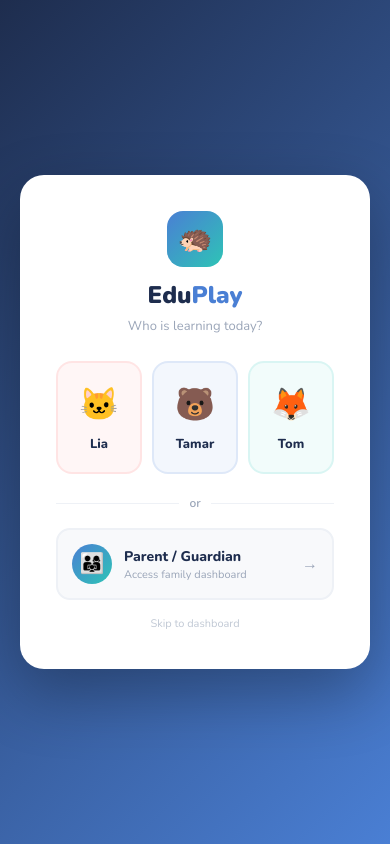
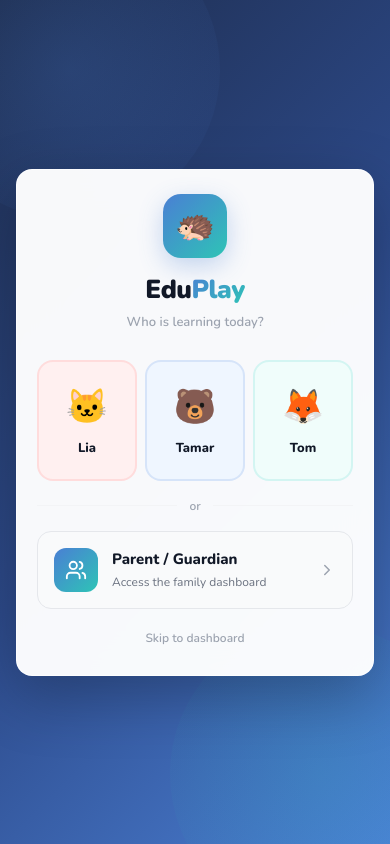
Before and after one commit to Oran-Honoshi/eduplay, a Next.js app: page /login in a window 390 px wide. Built offline with nearby package versions, Linux system fonts and the light colour scheme.

Commit message:
feat: login page mobile responsive + Lucide icons + password show/hide

```diff
--- a/src/app/login/page.tsx
+++ b/src/app/login/page.tsx
@@ -1,24 +1,35 @@
 'use client'
 import { useState } from 'react'
+import { Lock, Eye, EyeOff, ChevronRight, ArrowLeft, Users } from 'lucide-react'
 
 const FAMILY_ID = '11111111-1111-1111-1111-111111111111'
 
+const mobileStyles = `
+  @media (max-width: 480px) {
+    .login-card { padding: 24px 20px !important; border-radius: 16px !important; }
+    .child-grid { grid-template-columns: repeat(3,1fr) !important; gap: 8px !important; }
+    .numpad { max-width: 100% !important; }
+    .numpad button { padding: 14px 8px !important; }
+  }
+`
+
 export default function LoginPage() {
-  const [mode, setMode]       = useState<'choose'|'pin'|'parent'>('choose')
-  const [parents, setParents] = useState<any[]>([])
+  const [mode, setMode]             = useState<'choose'|'pin'|'parent'>('choose')
+  const [parents, setParents]       = useState<any[]>([])
   const [selectedChild, setSelectedChild]   = useState<any>(null)
   const [selectedParent, setSelectedParent] = useState<any>(null)
-  const [pin, setPin]         = useState('')
-  const [password, setPassword] = useState('')
-  const [error, setError]     = useState('')
-  const [loading, setLoading] = useState(false)
-  const [shake, setShake]     = useState(false)
+  const [pin, setPin]               = useState('')
+  const [password, setPassword]     = useState('')
+  const [showPass, setShowPass]     = useState(false)
+  const [error, setError]           = useState('')
+  const [loading, setLoading]       = useState(false)
+  const [shake, setShake]           = useState(false)
   const [parentsLoaded, setParentsLoaded] = useState(false)
 
   const CHILD_AVATARS = [
-    { emoji:'🐱', name:'Lia',   color:'#FF6B6B' },
-    { emoji:'🐻', name:'Tamar', color:'#4A7FD4' },
-    { emoji:'🦊', name:'Tom',   color:'#2EC4B6' },
+    { emoji:'🐱', name:'Lia',   color:'#FF6B6B', bg:'#FFF0F0' },
+    { emoji:'🐻', name:'Tamar', color:'#4A7FD4', bg:'#EFF6FF' },
+    { emoji:'🦊', name:'Tom',   color:'#2EC4B6', bg:'#F0FDFB' },
   ]
 
   function triggerShake() {
@@ -29,11 +40,11 @@ export default function LoginPage() {
   async function loadParents() {
     if (parentsLoaded) return
     try {
-      const res = await fetch(`/api/parents?familyId=${FAMILY_ID}`)
+      const res  = await fetch(`/api/parents?familyId=${FAMILY_ID}`)
       const data = await res.json()
       setParents(data.parents || [])
     } catch {
-      setParents([{ id:'default', name:'Parent', avatar_emoji:'👤', password:'eduplay2024' }])
+      setParents([{ id:'default', name:'Parent', avatar_emoji:'👤' }])
     }
     setParentsLoaded(true)
   }
@@ -67,7 +78,7 @@ export default function LoginPage() {
     setLoading(true)
     setError('')
     try {
-      const res = await fetch('/api/login', {
+      const res  = await fetch('/api/login', {
         method: 'POST',
         headers: { 'Content-Type': 'application/json' },
         body: JSON.stringify({ pin: pinValue, familyId: FAMILY_ID }),
@@ -94,14 +105,10 @@ export default function LoginPage() {
     setLoading(true)
     setError('')
     try {
-      const res = await fetch('/api/login', {
+      const res  = await fetch('/api/login', {
         method: 'POST',
         headers: { 'Content-Type': 'application/json' },
-        body: JSON.stringify({
-          password,
-          familyId: FAMILY_ID,
-          parentId: selectedParent?.id,
-        }),
+        body: JSON.stringify({ password, familyId: FAMILY_ID, parentId: selectedParent?.id }),
       })
       const data = await res.json()
       if (data.success) {
@@ -119,75 +126,125 @@ export default function LoginPage() {
   }
 
   return (
-    <div style={{ minHeight:'100vh', background:'linear-gradient(135deg,#1E2D4E,#4A7FD4)', display:'flex', alignItems:'center', justifyContent:'center', padding:'20px', fontFamily:'"Nunito",sans-serif' }}>
-      <div style={{ background:'white', borderRadius:'24px', padding:'36px', maxWidth:'440px', width:'100%', boxShadow:'0 24px 64px rgba(0,0,0,0.3)', textAlign:'center', position:'relative' }}>
+    <div style={{ minHeight:'100vh', background:'linear-gradient(135deg,#1E2D4E 0%,#2D4A8A 50%,#4A7FD4 100%)', display:'flex', alignItems:'center', justifyContent:'center', padding:'16px', fontFamily:'"Nunito",sans-serif', position:'relative', overflow:'hidden' }}>
+      <style>{mobileStyles}</style>
+
+      {/* Decorative blobs */}
+      <div style={{ position:'absolute', top:'-80px', left:'-80px', width:'300px', height:'300px', borderRadius:'50%', background:'radial-gradient(circle,rgba(74,127,212,0.2),transparent)', pointerEvents:'none' }}/>
+      <div style={{ position:'absolute', bottom:'-80px', right:'-80px', width:'300px', height:'300px', borderRadius:'50%', background:'radial-gradient(circle,rgba(46,196,182,0.15),transparent)', pointerEvents:'none' }}/>
+
+      <div className="login-card" style={{ background:'rgba(255,255,255,0.97)', backdropFilter:'blur(20px)', borderRadius:'24px', padding:'36px 32px', maxWidth:'420px', width:'100%', boxShadow:'0 20px 60px rgba(0,0,0,0.25)', border:'1px solid rgba(255,255,255,0.8)', textAlign:'center', position:'relative' }}>
 
         {/* Logo */}
-        <div style={{ marginBottom:'24px' }}>
-          <div style={{ width:'56px', height:'56px', background:'linear-gradient(135deg,#4A7FD4,#2EC4B6)', borderRadius:'16px', display:'flex', alignItems:'center', justifyContent:'center', fontSize:'28px', margin:'0 auto 10px' }}>🦔</div>
-          <div style={{ fontWeight:900, fontSize:'24px', color:'#1E2D4E' }}>
-            Edu<span style={{ color:'#4A7FD4' }}>Play</span>
+        <div style={{ marginBottom:'28px' }}>
+          <div style={{ width:'64px', height:'64px', background:'linear-gradient(135deg,#4A7FD4,#2EC4B6)', borderRadius:'18px', display:'flex', alignItems:'center', justifyContent:'center', fontSize:'32px', margin:'0 auto 12px', boxShadow:'0 8px 24px rgba(74,127,212,0.3)' }}>
+            🦔
           </div>
-          <div style={{ fontSize:'13px', color:'#9AA5B8', marginTop:'4px' }}>
-            {mode === 'choose' ? 'Who is learning today?' : mode === 'pin' ? `Hi ${selectedChild?.name}! 👋` : 'Parent Login'}
+          <div style={{ fontWeight:900, fontSize:'26px', color:'#111827', letterSpacing:'-0.02em' }}>
+            Edu<span style={{ background:'linear-gradient(135deg,#4A7FD4,#2EC4B6)', WebkitBackgroundClip:'text', WebkitTextFillColor:'transparent' }}>Play</span>
+          </div>
+          <div style={{ fontSize:'13px', color:'#9CA3AF', marginTop:'4px', fontWeight:600 }}>
+            {mode === 'choose' ? 'Who is learning today?' :
+             mode === 'pin'    ? `Hi ${selectedChild?.name}! 👋` :
+             'Parent Dashboard'}
           </div>
         </div>
 
-        {/* CHOOSE */}
+        {/* ── CHOOSE ── */}
         {mode === 'choose' && (
-          <div style={{ display:'flex', flexDirection:'column', gap:'12px' }}>
-            <div style={{ display:'grid', gridTemplateColumns:'repeat(3,1fr)', gap:'10px', marginBottom:'4px' }}>
+          <div style={{ display:'flex', flexDirection:'column', gap:'16px' }}>
+
+            {/* Children */}
+            <div className="child-grid" style={{ display:'grid', gridTemplateColumns:'repeat(3,1fr)', gap:'10px' }}>
               {CHILD_AVATARS.map(avatar => (
                 <button key={avatar.name} onClick={() => handleChildClick(avatar)}
-                  style={{ padding:'18px 10px', borderRadius:'16px', border:`2px solid ${avatar.color}20`, background:`${avatar.color}10`, cursor:'pointer', transition:'all 0.15s' }}
-                  onMouseEnter={e => { (e.currentTarget as HTMLElement).style.transform='scale(1.05)' }}
-                  onMouseLeave={e => { (e.currentTarget as HTMLElement).style.transform='scale(1)' }}>
-                  <div style={{ fontSize:'32px', marginBottom:'6px' }}>{avatar.emoji}</div>
-                  <div style={{ fontWeight:800, fontSize:'13px', color:'#1E2D4E' }}>{avatar.name}</div>
+                  style={{ padding:'20px 10px', borderRadius:'16px', border:`2px solid ${avatar.color}25`, background:avatar.bg, cursor:'pointer', transition:'all 0.15s' }}
+                  onMouseEnter={e => { (e.currentTarget as HTMLElement).style.transform='translateY(-3px)'; (e.currentTarget as HTMLElement).style.boxShadow=`0 8px 24px ${avatar.color}30` }}
+                  onMouseLeave={e => { (e.currentTarget as HTMLElement).style.transform='translateY(0)'; (e.currentTarget as HTMLElement).style.boxShadow='none' }}>
+                  <div style={{ fontSize:'34px', marginBottom:'6px' }}>{avatar.emoji}</div>
+                  <div style={{ fontWeight:800, fontSize:'13px', color:'#111827' }}>{avatar.name}</div>
                 </button>
               ))}
             </div>
-            <div style={{ display:'flex', alignItems:'center', gap:'10px', margin:'4px 0' }}>
-              <div style={{ flex:1, height:'1px', background:'#EEF1F6' }}/>
-              <span style={{ fontSize:'12px', color:'#9AA5B8', fontWeight:600 }}>or</span>
-              <div style={{ flex:1, height:'1px', background:'#EEF1F6' }}/>
+
+            {/* Divider */}
+            <div style={{ display:'flex', alignItems:'center', gap:'12px' }}>
+              <div style={{ flex:1, height:'1px', background:'#F3F4F6' }}/>
+              <span style={{ fontSize:'12px', color:'#9CA3AF', fontWeight:600 }}>or</span>
+              <div style={{ flex:1, height:'1px', background:'#F3F4F6' }}/>
             </div>
+
+            {/* Parent */}
             <button onClick={handleParentClick}
-              style={{ padding:'14px', borderRadius:'14px', border:'2px solid #EEF1F6', background:'#F8F9FB', cursor:'pointer', display:'flex', alignItems:'center', gap:'12px' }}>
-              <div style={{ width:'40px', height:'40px', borderRadius:'50%', background:'linear-gradient(135deg,#4A7FD4,#2EC4B6)', display:'flex', alignItems:'center', justifyContent:'center', fontSize:'20px' }}>👨‍👩‍👧</div>
-              <div style={{ textAlign:'left' }}>
-                <div style={{ fontWeight:800, fontSize:'14px', color:'#1E2D4E' }}>Parent / Guardian</div>
-                <div style={{ fontSize:'11px', color:'#9AA5B8' }}>Access family dashboard</div>
+              style={{ display:'flex', alignItems:'center', gap:'14px', padding:'16px', borderRadius:'14px', border:'1.5px solid #E5E7EB', background:'#F9FAFB', cursor:'pointer', textAlign:'left', transition:'all 0.15s' }}
+              onMouseEnter={e => { (e.currentTarget as HTMLElement).style.borderColor='#4A7FD4'; (e.currentTarget as HTMLElement).style.background='#EFF6FF' }}
+              onMouseLeave={e => { (e.currentTarget as HTMLElement).style.borderColor='#E5E7EB'; (e.currentTarget as HTMLElement).style.background='#F9FAFB' }}>
+              <div style={{ width:'44px', height:'44px', borderRadius:'12px', background:'linear-gradient(135deg,#4A7FD4,#2EC4B6)', display:'flex', alignItems:'center', justifyContent:'center', flexShrink:0 }}>
+                <Users size={22} color="white"/>
               </div>
-              <span style={{ marginLeft:'auto', color:'#9AA5B8' }}>→</span>
+              <div style={{ flex:1 }}>
+                <div style={{ fontWeight:800, fontSize:'15px', color:'#111827' }}>Parent / Guardian</div>
+                <div style={{ fontSize:'12px', color:'#6B7280', marginTop:'2px' }}>Access the family dashboard</div>
+              </div>
+              <ChevronRight size={18} color="#9CA3AF"/>
             </button>
+
             <button onClick={() => window.location.href='/dashboard'}
-              style={{ background:'none', border:'none', fontSize:'11px', color:'#C0C8D4', cursor:'pointer', marginTop:'4px' }}>
+              style={{ background:'none', border:'none', fontSize:'12px', color:'#9CA3AF', cursor:'pointer', fontWeight:600, padding:'4px' }}>
               Skip to dashboard
             </button>
           </div>
         )}
 
-        {/* PIN */}
+        {/* ── PIN ── */}
         {mode === 'pin' && selectedChild && (
           <div style={{ position:'relative' }}>
             <button onClick={() => { setMode('choose'); setPin(''); setError('') }}
-              style={{ position:'absolute', top:'-20px', left:0, background:'none', border:'none', fontSize:'20px', cursor:'pointer', color:'#9AA5B8' }}>←</button>
-            <div style={{ fontSize:'48px', marginBottom:'16px' }}>{selectedChild.emoji}</div>
+              style={{ position:'absolute', top:'-48px', left:0, display:'flex', alignItems:'center', gap:'4px', background:'none', border:'none', fontSize:'13px', cursor:'pointer', color:'#6B7280', fontWeight:700 }}>
+              <ArrowLeft size={14}/> Back
+            </button>
+
+            <div style={{ fontSize:'56px', marginBottom:'16px' }}>{selectedChild.emoji}</div>
+
+            {/* PIN dots */}
             <div style={{ display:'flex', justifyContent:'center', gap:'14px', marginBottom:'24px' }}>
               {[0,1,2,3].map(i => (
-                <div key={i} style={{ width:'18px', height:'18px', borderRadius:'50%', background:pin.length > i ? selectedChild.color : '#EEF1F6', border:`2px solid ${pin.length > i ? selectedChild.color : '#DEE2E6'}`, transition:'all 0.15s', transform:shake?'translateX(5px)':'translateX(0)' }}/>
+                <div key={i} style={{
+                  width:'18px', height:'18px', borderRadius:'50%',
+                  background: pin.length > i ? selectedChild.color : '#F3F4F6',
+                  border: `2px solid ${pin.length > i ? selectedChild.color : '#E5E7EB'}`,
+                  transition:'all 0.15s',
+                  transform: shake ? 'translateX(6px)' : 'translateX(0)',
+                  boxShadow: pin.length > i ? `0 2px 8px ${selectedChild.color}40` : 'none',
+                }}/>
               ))}
             </div>
+
             {error && (
-              <div style={{ background:'#FEE2E2', color:'#DC2626', borderRadius:'10px', padding:'8px 14px', fontSize:'13px', fontWeight:700, marginBottom:'16px' }}>{error}</div>
+              <div style={{ background:'#FEF2F2', border:'1px solid #FECACA', color:'#DC2626', borderRadius:'10px', padding:'10px 14px', fontSize:'13px', fontWeight:700, marginBottom:'16px' }}>
+                {error}
+              </div>
             )}
-            <div style={{ display:'grid', gridTemplateColumns:'repeat(3,1fr)', gap:'10px', maxWidth:'240px', margin:'0 auto' }}>
+
+            {/* Numpad */}
+            <div className="numpad" style={{ display:'grid', gridTemplateColumns:'repeat(3,1fr)', gap:'10px', maxWidth:'260px', margin:'0 auto' }}>
               {['1','2','3','4','5','6','7','8','9','','0','⌫'].map((digit, i) => (
                 <button key={i}
                   onClick={() => digit === '⌫' ? handlePinDelete() : digit ? handlePinDigit(digit) : null}
                   disabled={loading || !digit}
-                  style={{ padding:'16px', borderRadius:'12px', border:`2px solid ${digit?'#EEF1F6':'transparent'}`, background:digit==='⌫'?'#FEE2E2':digit?'white':'transparent', fontWeight:800, fontSize:'20px', color:digit==='⌫'?'#DC2626':'#1E2D4E', cursor:digit?'pointer':'default', boxShadow:digit?'0 2px 8px rgba(0,0,0,0.06)':'none', opacity:loading?0.5:1 }}>
+                  style={{
+                    padding:'16px', borderRadius:'14px',
+                    border: `1.5px solid ${digit ? '#E5E7EB' : 'transparent'}`,
+                    background: digit === '⌫' ? '#FEF2F2' : digit ? 'white' : 'transparent',
+                    fontWeight:900, fontSize:'22px',
+                    color: digit === '⌫' ? '#DC2626' : '#111827',
+                    cursor: digit ? 'pointer' : 'default',
+                    boxShadow: digit ? '0 2px 8px rgba(0,0,0,0.05)' : 'none',
+                    opacity: loading ? 0.5 : 1,
+                    transition:'all 0.1s',
+                  }}
+                  onMouseEnter={e => { if(digit) (e.currentTarget as HTMLElement).style.background=digit==='⌫'?'#FEE2E2':'#F9FAFB' }}
+                  onMouseLeave={e => { if(digit) (e.currentTarget as HTMLElement).style.background=digit==='⌫'?'#FEF2F2':'white' }}>
                   {loading && digit === '0' ? '...' : digit}
                 </button>
               ))}
@@ -195,64 +252,89 @@ export default function LoginPage() {
           </div>
         )}
 
-        {/* PARENT */}
+        {/* ── PARENT ── */}
         {mode === 'parent' && (
           <div style={{ position:'relative' }}>
             <button onClick={() => { setMode('choose'); setPassword(''); setError(''); setSelectedParent(null) }}
-              style={{ position:'absolute', top:'-20px', left:0, background:'none', border:'none', fontSize:'20px', cursor:'pointer', color:'#9AA5B8' }}>←</button>
+              style={{ position:'absolute', top:'-48px', left:0, display:'flex', alignItems:'center', gap:'4px', background:'none', border:'none', fontSize:'13px', cursor:'pointer', color:'#6B7280', fontWeight:700 }}>
+              <ArrowLeft size={14}/> Back
+            </button>
 
+            {/* Parent profile selector */}
             {parents.length > 1 && !selectedParent && (
               <div style={{ marginBottom:'20px' }}>
-                <div style={{ fontSize:'13px', color:'#5A6A7E', marginBottom:'12px' }}>Select your profile:</div>
+                <div style={{ fontSize:'14px', color:'#6B7280', marginBottom:'12px', fontWeight:600 }}>Select your profile:</div>
                 <div style={{ display:'flex', flexDirection:'column', gap:'8px' }}>
                   {parents.map(parent => (
                     <button key={parent.id} onClick={() => setSelectedParent(parent)}
-                      style={{ padding:'12px 16px', borderRadius:'12px', border:'2px solid #EEF1F6', background:'#F8F9FB', cursor:'pointer', display:'flex', alignItems:'center', gap:'12px' }}>
-                      <div style={{ width:'36px', height:'36px', borderRadius:'50%', background:'linear-gradient(135deg,#4A7FD4,#2EC4B6)', display:'flex', alignItems:'center', justifyContent:'center', fontSize:'18px' }}>
+                      style={{ display:'flex', alignItems:'center', gap:'12px', padding:'14px 16px', borderRadius:'14px', border:'1.5px solid #E5E7EB', background:'#F9FAFB', cursor:'pointer', transition:'all 0.15s', textAlign:'left' }}
+                      onMouseEnter={e => { (e.currentTarget as HTMLElement).style.borderColor='#4A7FD4'; (e.currentTarget as HTMLElement).style.background='#EFF6FF' }}
+                      onMouseLeave={e => { (e.currentTarget as HTMLElement).style.borderColor='#E5E7EB'; (e.currentTarget as HTMLElement).style.background='#F9FAFB' }}>
+                      <div style={{ width:'40px', height:'40px', borderRadius:'50%', background:'linear-gradient(135deg,#4A7FD4,#2EC4B6)', display:'flex', alignItems:'center', justifyContent:'center', fontSize:'20px', flexShrink:0 }}>
                         {parent.avatar_emoji || '👤'}
                       </div>
-                      <div style={{ textAlign:'left' }}>
-                        <div style={{ fontWeight:800, fontSize:'14px', color:'#1E2D4E' }}>{parent.name}</div>
-                        <div style={{ fontSize:'11px', color:'#9AA5B8' }}>{parent.role === 'admin' ? '⚙️ Admin' : '👤 Parent'}</div>
+                      <div style={{ flex:1 }}>
+                        <div style={{ fontWeight:800, fontSize:'15px', color:'#111827' }}>{parent.name}</div>
+                        <div style={{ fontSize:'12px', color:'#6B7280' }}>{parent.role === 'admin' ? '⚙️ Admin' : '👤 Parent'}</div>
                       </div>
-                      <span style={{ marginLeft:'auto', color:'#9AA5B8' }}>→</span>
+                      <ChevronRight size={16} color="#9CA3AF"/>
                     </button>
                   ))}
                 </div>
               </div>
             )}
 
+            {/* Password form */}
             {(parents.length <= 1 || selectedParent) && (
               <>
                 {selectedParent && (
-                  <div style={{ display:'flex', alignItems:'center', gap:'10px', marginBottom:'20px', padding:'10px 14px', background:'#F8F9FB', borderRadius:'12px' }}>
-                    <div style={{ width:'32px', height:'32px', borderRadius:'50%', background:'linear-gradient(135deg,#4A7FD4,#2EC4B6)', display:'flex', alignItems:'center', justifyContent:'center', fontSize:'16px' }}>
+                  <div style={{ display:'flex', alignItems:'center', gap:'10px', marginBottom:'20px', padding:'10px 14px', background:'#F9FAFB', borderRadius:'12px', border:'1px solid #E5E7EB' }}>
+                    <div style={{ width:'32px', height:'32px', borderRadius:'50%', background:'linear-gradient(135deg,#4A7FD4,#2EC4B6)', display:'flex', alignItems:'center', justifyContent:'center', fontSize:'16px', flexShrink:0 }}>
                       {selectedParent.avatar_emoji || '👤'}
                     </div>
-                    <span style={{ fontWeight:800, fontSize:'14px', color:'#1E2D4E' }}>{selectedParent.name}</span>
-                    <button onClick={() => setSelectedParent(null)} style={{ marginLeft:'auto', background:'none', border:'none', color:'#9AA5B8', cursor:'pointer', fontSize:'12px' }}>Change</button>
+                    <span style={{ fontWeight:800, fontSize:'14px', color:'#111827', flex:1 }}>{selectedParent.name}</span>
+                    <button onClick={() => setSelectedParent(null)} style={{ background:'none', border:'none', color:'#9CA3AF', cursor:'pointer', fontSize:'12px', fontWeight:600 }}>Change</button>
                   </div>
                 )}
+
                 <div style={{ fontSize:'48px', marginBottom:'8px' }}>{selectedParent?.avatar_emoji || '👨‍👩‍👧'}</div>
-                <div style={{ fontWeight:800, fontSize:'16px', color:'#1E2D4E', marginBottom:'4px' }}>
-                  {selectedParent ? `Hi ${selectedParent.name}!` : 'Parent Login'}
+                <div style={{ fontWeight:800, fontSize:'18px', color:'#111827', marginBottom:'4px' }}>
+                  {selectedParent ? `Hi ${selectedParent.name}!` : 'Welcome back!'}
                 </div>
-                <div style={{ fontSize:'13px', color:'#9AA5B8', marginBottom:'20px' }}>Enter your password</div>
+                <div style={{ fontSize:'13px', color:'#6B7280', marginBottom:'20px', fontWeight:600 }}>Enter your password</div>
+
                 {error && (
-                  <div style={{ background:'#FEE2E2', color:'#DC2626', borderRadius:'10px', padding:'8px 14px', fontSize:'13px', fontWeight:700, marginBottom:'16px' }}>{error}</div>
+                  <div style={{ background:'#FEF2F2', border:'1px solid #FECACA', color:'#DC2626', borderRadius:'10px', padding:'10px 14px', fontSize:'13px', fontWeight:700, marginBottom:'16px' }}>
+                    {error}
+                  </div>
                 )}
-                <input type="password" placeholder="Password" value={password}
-                  onChange={e => { setPassword(e.target.value); setError('') }}
-                  onKeyDown={e => e.key === 'Enter' && submitPassword()}
-                  autoFocus
-                  style={{ width:'100%', padding:'14px 16px', borderRadius:'12px', border:`2px solid ${error?'#DC2626':'#EEF1F6'}`, fontSize:'16px', outline:'none', marginBottom:'12px', boxSizing:'border-box', color:'#1E2D4E' }}
-                />
+
+                {/* Password input with icon */}
+                <div style={{ position:'relative', marginBottom:'14px' }}>
+                  <Lock size={16} color="#9CA3AF" style={{ position:'absolute', left:'14px', top:'50%', transform:'translateY(-50%)', pointerEvents:'none' }}/>
+                  <input type={showPass?'text':'password'} placeholder="Your password" value={password}
+                    onChange={e => { setPassword(e.target.value); setError('') }}
+                    onKeyDown={e => e.key === 'Enter' && submitPassword()}
+                    autoFocus
+                    style={{ width:'100%', padding:'14px 44px 14px 42px', borderRadius:'12px', border:`1.5px solid ${error?'#EF4444':'#E5E7EB'}`, fontSize:'15px', outline:'none', boxSizing:'border-box', color:'#111827', background:'#FAFAFA', transition:'border-color 0.15s' }}
+                    onFocus={e => { if(!error) e.target.style.borderColor='#4A7FD4'; e.target.style.boxShadow='0 0 0 3px rgba(74,127,212,0.1)' }}
+                    onBlur={e => { e.target.style.borderColor=error?'#EF4444':'#E5E7EB'; e.target.style.boxShadow='none' }}
+                  />
+                  <button onClick={() => setShowPass(v => !v)}
+                    style={{ position:'absolute', right:'14px', top:'50%', transform:'translateY(-50%)', background:'none', border:'none', cursor:'pointer', color:'#9CA3AF', padding:'2px' }}>
+                    {showPass ? <EyeOff size={16}/> : <Eye size={16}/>}
+                  </button>
+                </div>
+
                 <button onClick={submitPassword} disabled={loading || !password}
-                  style={{ width:'100%', padding:'14px', borderRadius:'12px', border:'none', background:'linear-gradient(135deg,#4A7FD4,#2EC4B6)', color:'white', fontWeight:800, fontSize:'16px', cursor:'pointer', opacity:loading||!password?0.6:1 }}>
+                  style={{ width:'100%', padding:'15px', borderRadius:'50px', border:'none', background:'linear-gradient(135deg,#4A7FD4,#2EC4B6)', color:'white', fontWeight:800, fontSize:'15px', cursor:'pointer', opacity:loading||!password?0.6:1, boxShadow:'0 4px 14px rgba(74,127,212,0.35)', transition:'all 0.15s' }}
+                  onMouseEnter={e => { if(!loading && password) (e.currentTarget as HTMLElement).style.transform='translateY(-1px)' }}
+                  onMouseLeave={e => { (e.currentTarget as HTMLElement).style.transform='translateY(0)' }}>
                   {loading ? 'Logging in...' : 'Enter Dashboard →'}
                 </button>
-                <div style={{ marginTop:'12px', fontSize:'11px', color:'#9AA5B8' }}>
-                  Default password: <strong>eduplay2024</strong>
+
+                <div style={{ marginTop:'14px', fontSize:'12px', color:'#9CA3AF', fontWeight:600 }}>
+                  Default password: <strong style={{ color:'#6B7280' }}>eduplay2024</strong>
                 </div>
               </>
             )}
```
